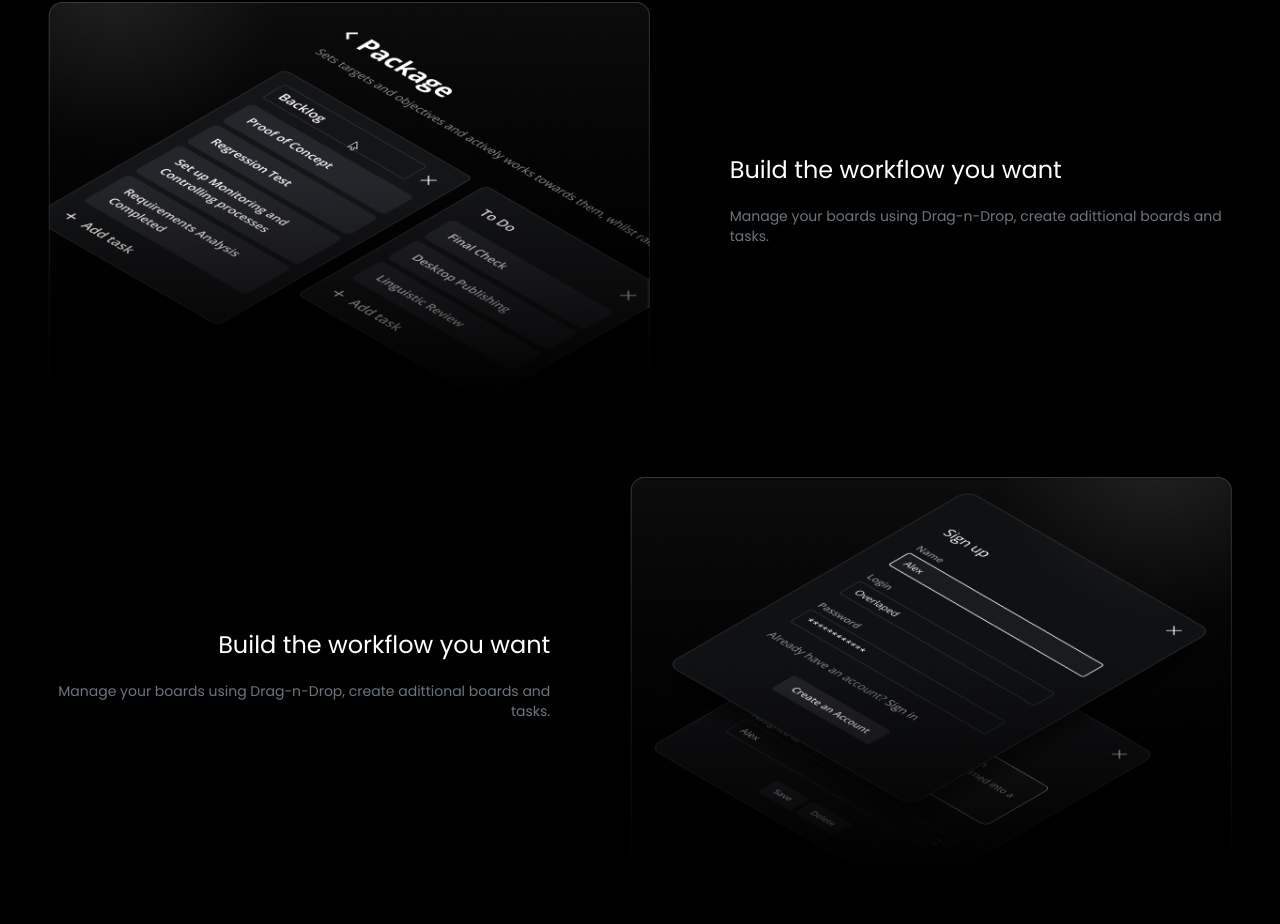
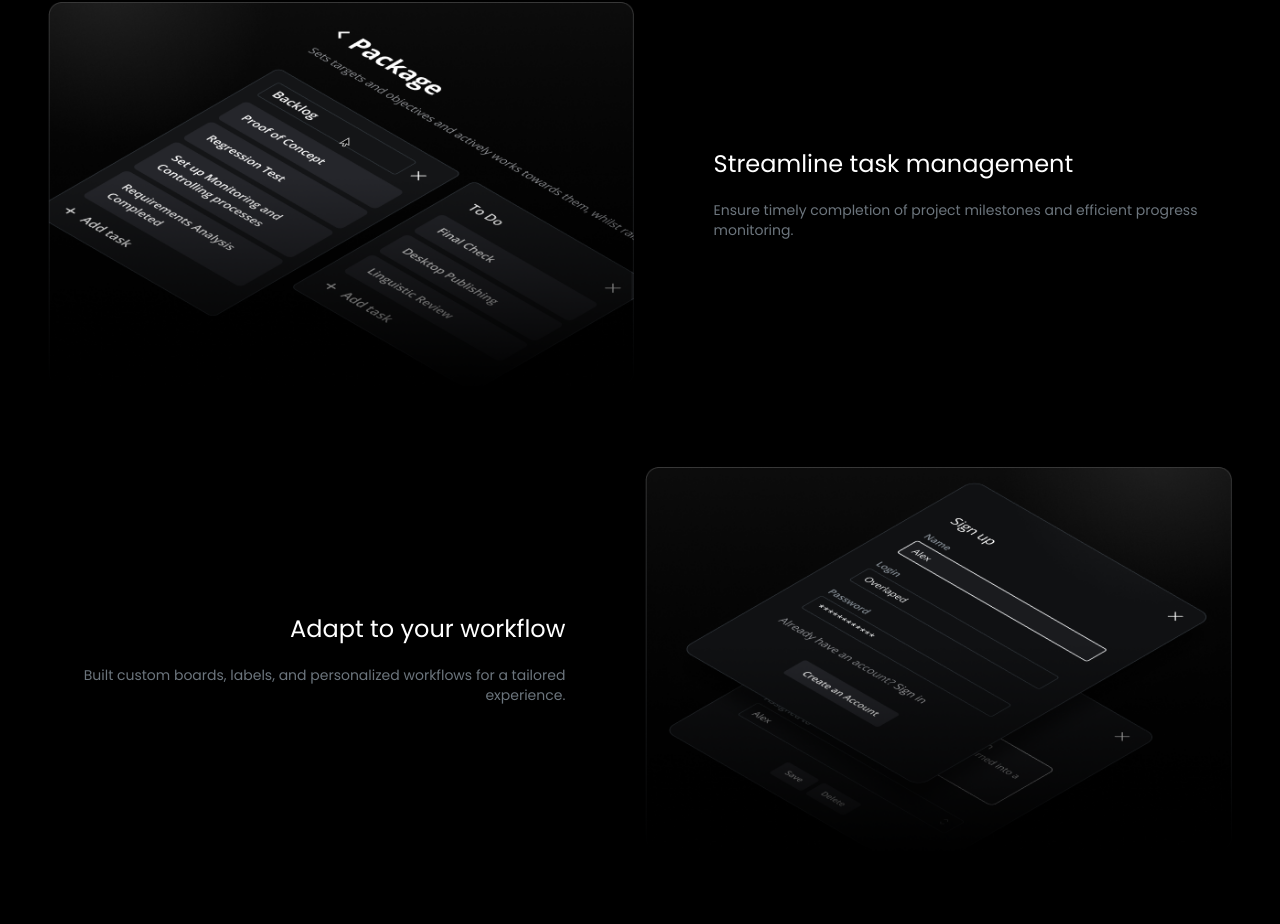
Before and after one commit to Priyankaa7/project-management-tool, a React (Create React App) app in the folder client/: page / in a window 1280 px wide. Shown: the part 1740-2664 px from the top of the page. Built offline with nearby package versions, Linux system fonts and the light colour scheme.

Commit message:
content updates

```diff
--- a/client/src/componets/hero/index.js
+++ b/client/src/componets/hero/index.js
@@ -73,14 +73,14 @@ const index = () => {
               <img className='z-10' src="/frame2.png" alt="" />
             </div>
             <div className='text-center md:text-left md:space-y-5 ' >
-              <h1 className='z-10 text-xl md:text-2xl text-left '>Build the workflow you want</h1>
-              <h4 className='z-10 text-secondary text-sm text-left'>Manage your boards using Drag-n-Drop, create adittional boards and tasks.</h4>
+              <h1 className='z-10 text-xl md:text-2xl text-left '>Streamline task management</h1>
+              <h4 className='z-10 text-secondary text-sm text-left'>Ensure timely completion of project milestones and efficient progress monitoring.</h4>
             </div>
           </div>
           <div className='md:hidden z-10 flex flex-col md:flex-row items-center justify-center space-y-5 md:space-y-0 md:space-x-20  text-primary_text'>
             <div className='text-center md:text-left md:space-y-5 ' >
-              <h1 className='z-10 text-xl md:text-2xl text-center '>Build the workflow you want</h1>
-              <h4 className='z-10 text-secondary text-sm'>Manage your boards using Drag-n-Drop, create adittional boards and tasks.</h4>
+              <h1 className='z-10 text-xl md:text-2xl text-center '>Foster efficient teamwork</h1>
+              <h4 className='z-10 text-secondary text-sm'>Keep everyone informed with notifications for seamless collaboration.</h4>
             </div>
             <div>
               <img className='z-10' src="/frame2.png" alt="" />
@@ -91,8 +91,8 @@ const index = () => {
         <div>
           <div className='z-10 flex flex-col md:flex-row items-center justify-center space-y-5 md:space-y-0 md:space-x-20  text-primary_text'>
             <div className='text-center md:text-left md:space-y-5 ' >
-              <h1 className='z-10 text-xl md:text-2xl md:text-right'>Build the workflow you want</h1>
-              <h4 className='z-10 text-secondary text-sm md:text-right'>Manage your boards using Drag-n-Drop, create adittional boards and tasks.</h4>
+              <h1 className='z-10 text-xl md:text-2xl md:text-right'>Adapt to your workflow</h1>
+              <h4 className='z-10 text-secondary text-sm md:text-right'>Built custom boards, labels, and personalized workflows for a tailored experience.</h4>
             </div>
             <div>
               <img className='z-10' src="/frame3.png" alt="" />
```
